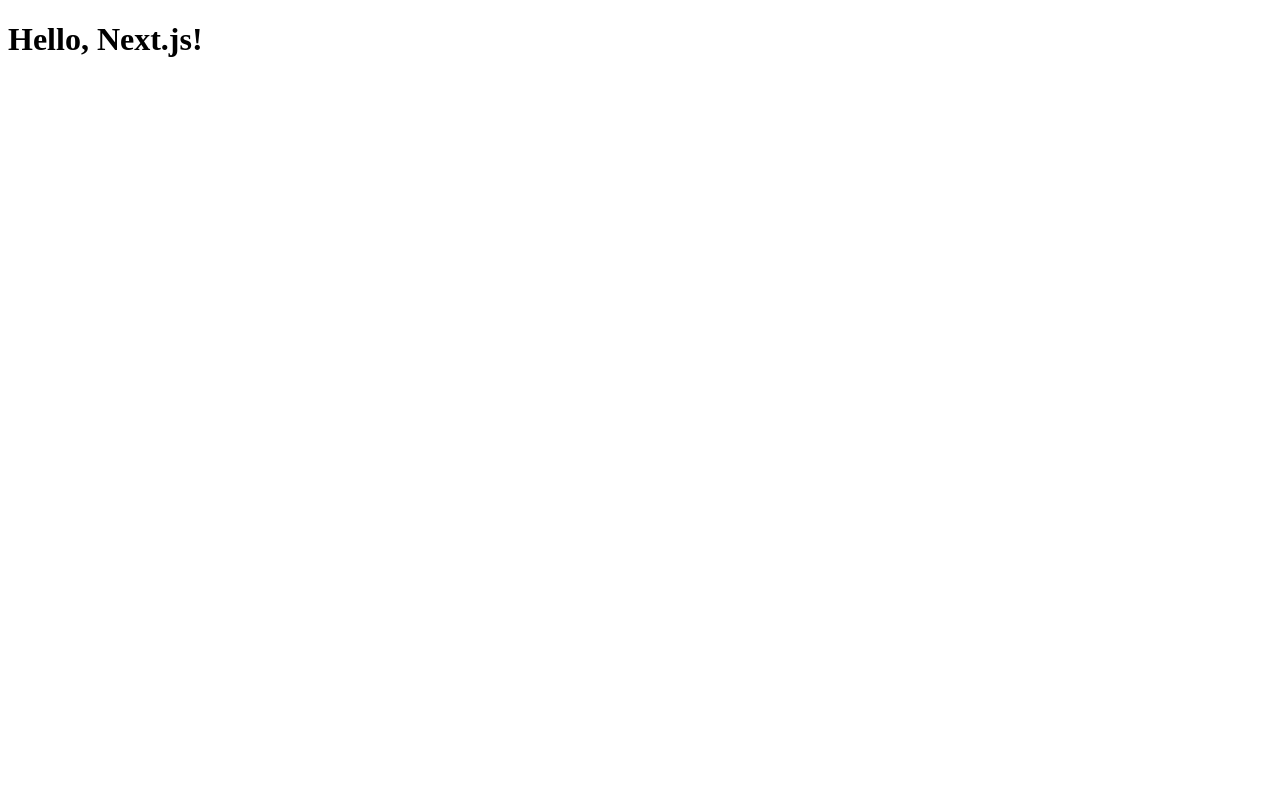
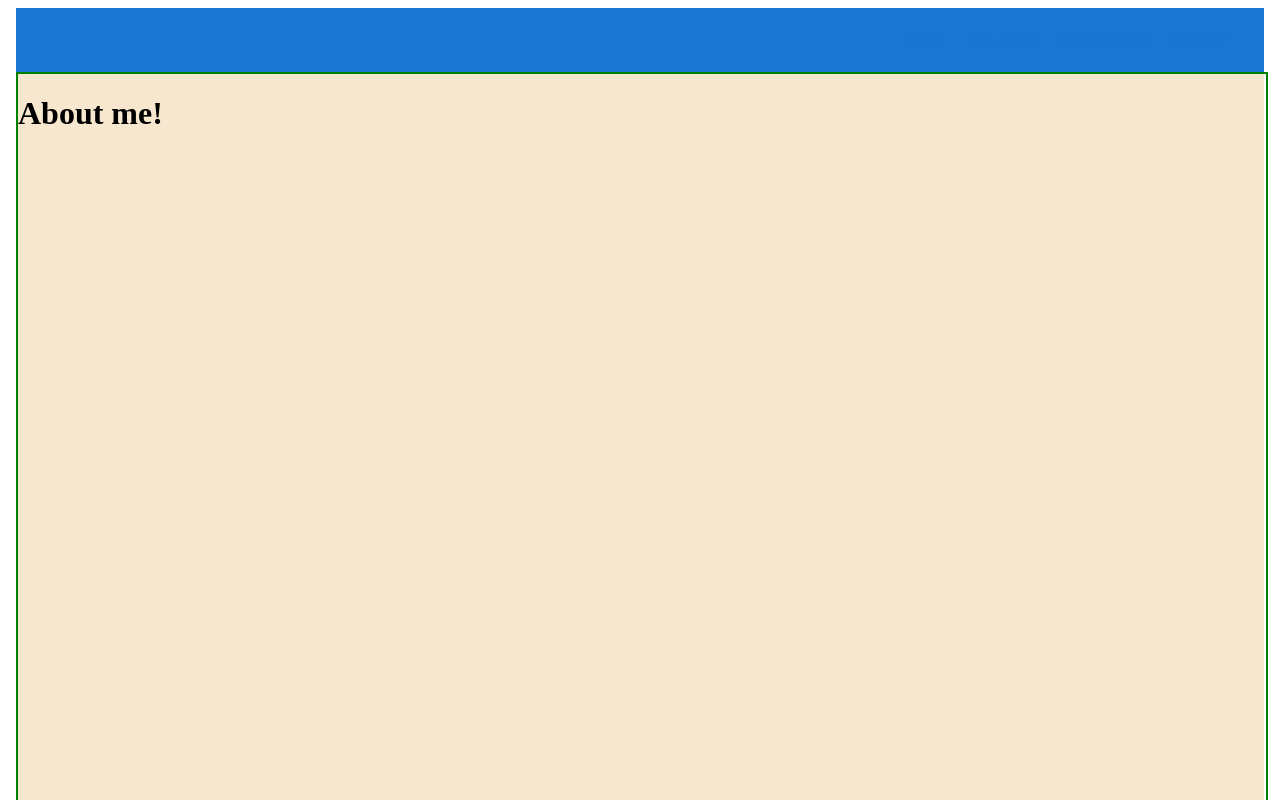
Before and after one commit to annikachang/achang.github.io, a Next.js app: page / in a window 1280 px wide. Shown: the top 800 px of the page. Built offline with nearby package versions, Linux system fonts and the light colour scheme.

Commit message:
components created

```diff
--- a/app/page.tsx
+++ b/app/page.tsx
@@ -1,3 +1,64 @@
+"use client";
+import About from "../components/about";
+import Involvement from "../components/involvement";
+import Projects from "../components/projects";
+import Footer from "../components/footer";
+import AppBar from "@mui/material/AppBar";
+import Box from "@mui/material/Box";
+import Toolbar from "@mui/material/Toolbar";
+import Button from "@mui/material/Button";
+import styled from "styled-components";
+import { useRef } from "react";
+
+const StyledBody = styled.body`
+  background-color: #f7e7ce;
+  background-size: 100%;
+`;
+
+const NavBar = styled(AppBar)`
+  background-color: transparent;
+`;
+
+const Link = styled(Button)`
+  color: black;
+`;
+
 export default function Page() {
-  return <h1>Hello, Next.js!</h1>;
+  const home = useRef(null);
+  const projects = useRef(null);
+  const experiences = useRef(null);
+  const connect = useRef(null);
+
+  const scrollToSection = (elementRef) => {
+    window.scrollTo({ top: elementRef.current.offsetTop, behavior: "smooth" });
+  };
+
+  return (
+    <StyledBody>
+      <Box sx={{ flexGrow: 1 }}>
+        <NavBar elevation={0} position="sticky">
+          <Toolbar sx={{ marginLeft: "auto" }}>
+            <Link onClick={() => scrollToSection(home)}>Home</Link>
+            <Link onClick={() => scrollToSection(projects)}>Projects</Link>
+            <Link onClick={() => scrollToSection(experiences)}>
+              Experiences
+            </Link>
+            <Link onClick={() => scrollToSection(connect)}>Connect</Link>
+          </Toolbar>
+        </NavBar>
+        <div ref={home}>
+          <About />
+        </div>
+        <div ref={projects}>
+          <Projects />
+        </div>
+        <div ref={experiences}>
+          <Involvement />
+        </div>
+        <div ref={connect}>
+          <Footer />
+        </div>
+      </Box>
+    </StyledBody>
+  );
 }
--- /dev/null
+++ b/components/about/index.tsx
@@ -0,0 +1,17 @@
+"use client";
+import * as React from "react";
+import styled from "styled-components";
+
+const Box = styled.div`
+  width: 100%;
+  height: 100vh;
+
+  border: 2px solid green;
+`;
+export default function About() {
+  return (
+    <Box>
+      <h1>About me!</h1>
+    </Box>
+  );
+}
--- /dev/null
+++ b/components/footer/index.tsx
@@ -0,0 +1,16 @@
+"use client";
+import * as React from "react";
+import styled from "styled-components";
+
+const Box = styled.div`
+  width: 100%;
+  height: 100vh;
+  border: 2px solid blue;
+`;
+export default function Footer() {
+  return (
+    <Box>
+      <h1>Connect with me...</h1>
+    </Box>
+  );
+}
--- /dev/null
+++ b/components/involvement/index.tsx
@@ -0,0 +1,16 @@
+"use client";
+import * as React from "react";
+import styled from "styled-components";
+
+const Box = styled.div`
+  width: 100%;
+  height: 100vh;
+  border: 2px solid orange;
+`;
+export default function Involvement() {
+  return (
+    <Box>
+      <h1>Involvement</h1>
+    </Box>
+  );
+}
--- /dev/null
+++ b/components/projects/index.tsx
@@ -0,0 +1,16 @@
+"use client";
+import * as React from "react";
+import styled from "styled-components";
+
+const Box = styled.div`
+  width: 100%;
+  height: 100vh;
+  border: 2px solid red;
+`;
+export default function Projects() {
+  return (
+    <Box>
+      <h1>Projects</h1>
+    </Box>
+  );
+}
```
Also changed, not shown: components/header/index.tsx (added, +31 -0 lines), package.json (+7 -1 lines), 2 other files (tests, documents, lock files or other folders).
